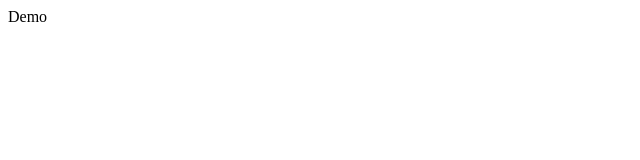
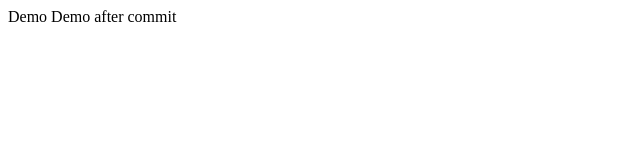
Before and after one commit to georgiiv123/gitDemo, a plain HTML site: page WebContent/index.html in a window 1280 px wide. Shown: the whole page, without its empty margins (0-640 px from the left). Drawn offline with Linux system fonts and the light colour scheme.

Commit message:
new commit

```diff
--- a/WebContent/index.html
+++ b/WebContent/index.html
@@ -6,5 +6,6 @@
 </head>
 <body>
 	Demo
+	Demo after commit
 </body>
 </html>
```
